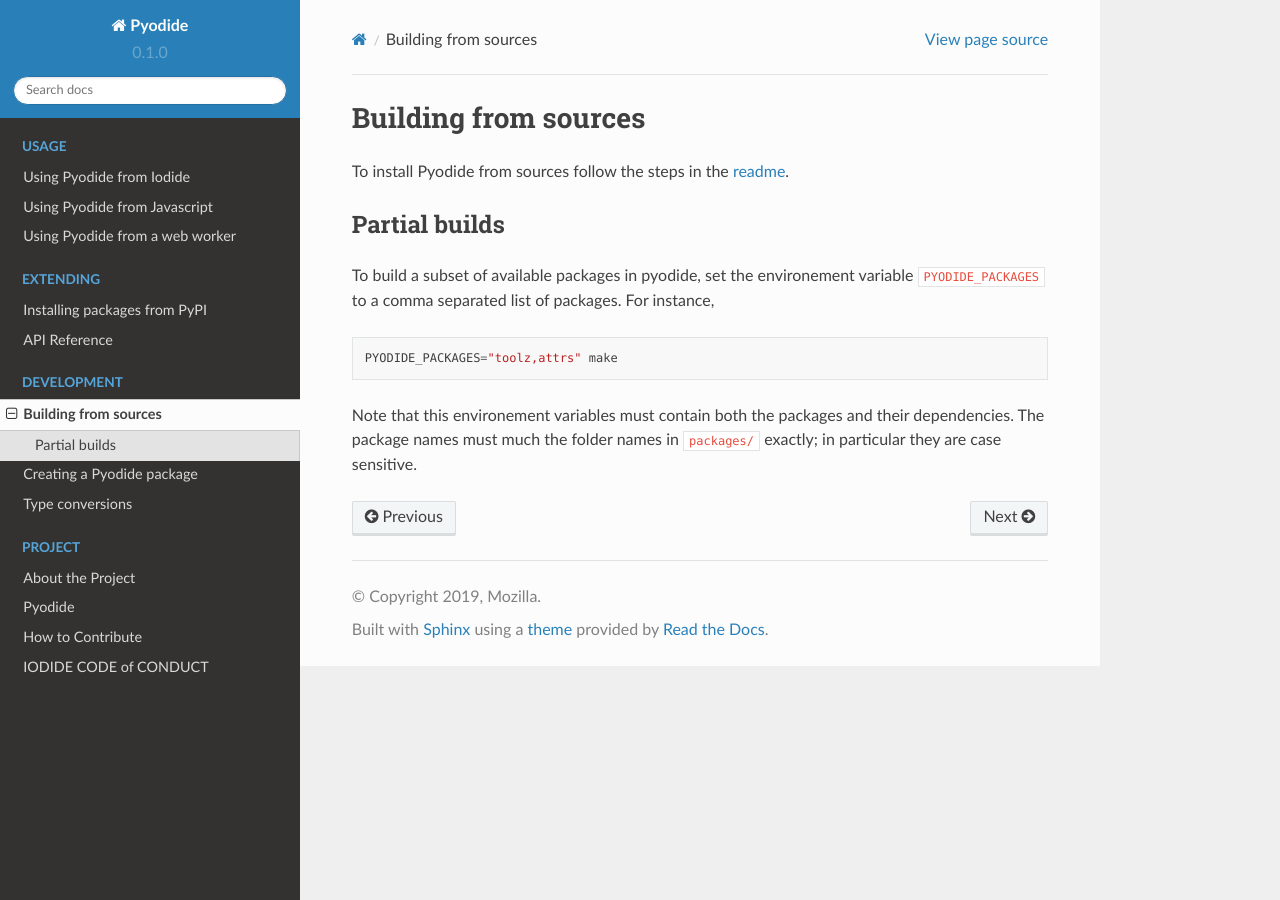
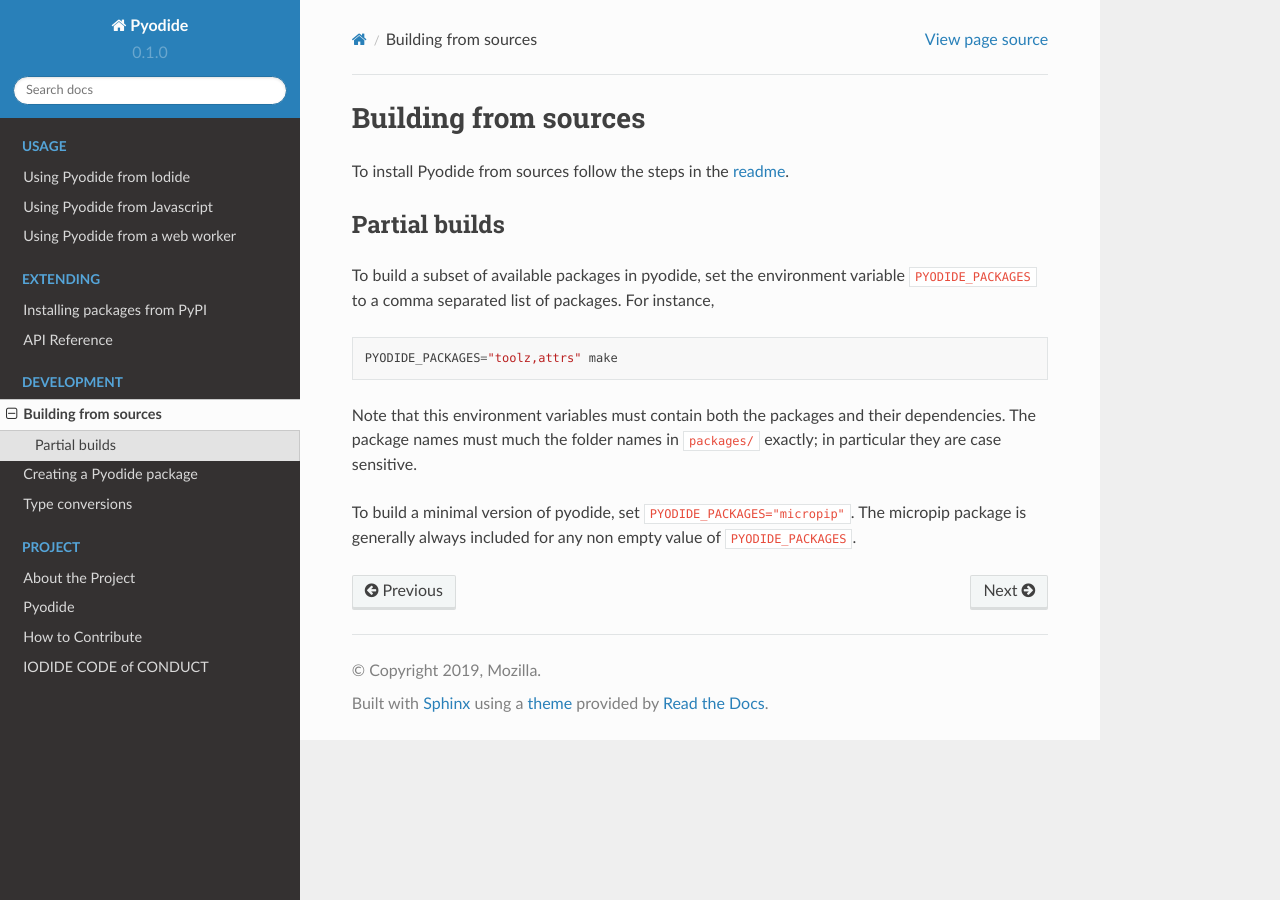
Before and after one commit to pyodide/pyodide, a Sphinx documentation site: the page built from docs/building_from_sources.md, in a window 1280 px wide. Built offline with Sphinx 7.4.7 and the Read the Docs theme 2.0.0, drawn with Linux system fonts in a browser that asks for light colours; the version number is read from the project's files by our own code.

````diff
--- a/docs/building_from_sources.md
+++ b/docs/building_from_sources.md
@@ -6,7 +6,7 @@
 
 ## Partial builds
 
-To build a subset of available packages in pyodide, set the environement
+To build a subset of available packages in pyodide, set the environment
 variable `PYODIDE_PACKAGES` to a comma separated list of packages. For
 instance,
 
@@ -14,6 +14,10 @@
 PYODIDE_PACKAGES="toolz,attrs" make
 ```
 
-Note that this environement variables must contain both the packages and their
+Note that this environment variables must contain both the packages and their
 dependencies. The package names must much the folder names in `packages/`
 exactly; in particular they are case sensitive.
+
+To build a minimal version of pyodide, set `PYODIDE_PACKAGES="micropip"`. The
+micropip package is generally always included for any non empty value of
+`PYODIDE_PACKAGES`.
````
Also changed, not shown: 3 other files.
